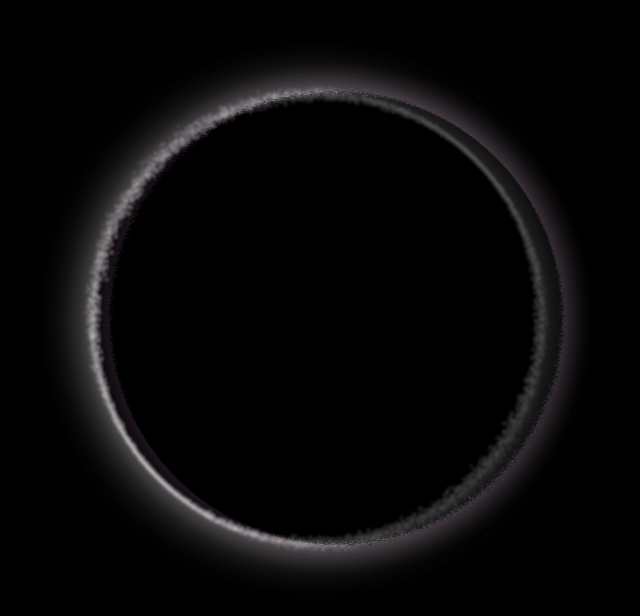
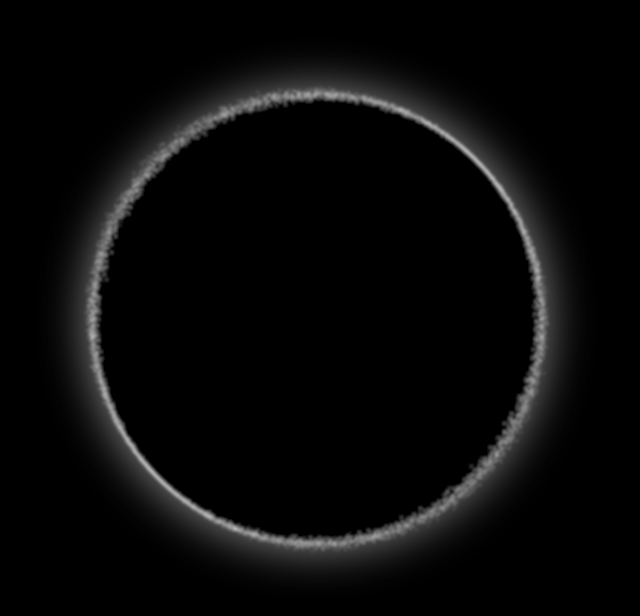
Before and after one commit to Lo-str/lo-presentation, a React (Vite) app: page / in a window 1280 px wide. Shown: the part 144-760 px from the top of the page, without its empty margins (323-963 px from the left). Built offline with nearby package versions, Linux system fonts and the light colour scheme.

Commit message:
added keyframes animation

```diff
--- a/src/pages/Home/Home.jsx
+++ b/src/pages/Home/Home.jsx
@@ -32,6 +32,28 @@ function Home() {
                         />
                     </svg>
 
+                    {/* White */}
+                    <svg className={`
+                        ${styles.layer} ${styles.layerWhite}
+                        `} viewBox="0 0 800 800">
+                        <defs>
+                            <filter id="eclipseShadowWhite">
+                                <feTurbulence type="fractalNoise" baseFrequency="0.85" numOctaves="2" result="noise" />
+                                <feDisplacementMap in="SourceGraphic" in2="noise" scale="14" />
+                                {/* <feGaussianBlur stdDeviation="8" /> */}
+                            </filter>
+                        </defs>
+                        <circle
+                            cx="400"
+                            cy="400"
+                            r="200"
+                            fill="black"
+                            stroke="white"
+                            strokeWidth="2"
+                            filter="url(#eclipseShadowWhite)"
+                        />
+                    </svg>
+
                     {/* RED */}
                     <svg className={`
                         ${styles.layer} ${styles.layerRed}
@@ -48,8 +70,8 @@ function Home() {
                             cy="400"
                             r="200"
                             fill="black"
-                            stroke="black"
-                            strokeWidth="2"
+                            stroke="red"
+                            strokeWidth="4"
                             filter="url(#eclipseShadowRed)"
                         />
                     </svg>
@@ -70,8 +92,8 @@ function Home() {
                             cy="400"
                             r="200"
                             fill="black"
-                            stroke="black"
-                            strokeWidth="2"
+                            stroke="cyan"
+                            strokeWidth="4"
                             filter="url(#eclipseShadowBlue)"
                         />
                     </svg>
--- a/src/pages/Home/Home.module.scss
+++ b/src/pages/Home/Home.module.scss
@@ -37,43 +37,114 @@
 }
 
 .layerOG {
+    position:relative;
     opacity: 1;
     animation: flickering 20s infinite;
     filter: drop-shadow(0 0 25px rgba(248, 246, 246, 0.785));
+    z-index: 2;
 }
 
 .layerRed,
 .layerBlue {
-  opacity: 0.25;
-//   mix-blend-mode: screen;
-  animation: uiGlitch 12s infinite;
+  position: absolute;
+  mix-blend-mode: screen;
+  animation: uiGlitch 20s steps(1, end) infinite;
+  z-index: 1;
+}
+
+.layerWhite {
+  opacity: 0;
+  filter: drop-shadow(0 0 30px rgba(248, 246, 246, 0.785));
+  animation: glitchWhite 20s infinite;
+  z-index: 1;
 }
 
 .layerRed {
   transform: translate(0, 0);
   opacity: 0;
-  filter: drop-shadow(0 0 18px rgba(255, 60, 60, 0.6));
+  filter: drop-shadow(0 0 30px rgba(255, 60, 60, 0.463));
 }
 
 .layerBlue {
-  transform: translate(0, 0);
+  transform: translate(0, 5px);
   opacity: 0;
-  filter: drop-shadow(0 0 18px rgba(80, 170, 255, 0.6));
+  animation-delay: .1s;
+  filter: drop-shadow(0 0 30px rgba(0, 255, 255, 0.361));
 }
 
 @keyframes uiGlitch {
-  0%  { transform: translate(0, 0); opacity: 0; }
-  1% { transform: translate(10px, 0px); opacity: 0.30; }
-  2%  { transform: translate(0, 0); opacity: 0; }
-  53% { transform: translate(20px, -1px); opacity: .2; }
-  54% { transform: translate(0, 0); opacity: 0; }
-  70% { transform: translate(20px, -1px); opacity: .35; }
-  71% { transform: translate(0, 0); opacity: 0; }
-  94% { transform: translate(-30px, 1px); opacity: 0.18; }
-  95% { transform: translate(0, 0); opacity: 0; }
-  96% { transform: translate(-40px, 2px); opacity: 0.5; }
-  97% { transform: translate(0, 0); opacity: 0; }
-  100%{ transform: translate(0, 0); opacity: 0.25; }
+    0%, 0.99%   { transform: translate(0,0); opacity: 0; }
+
+    /* burst 1 */
+    1%          { transform: translate(5px, 0); opacity: .6; }
+    1.2%        { transform: translate(0,0); opacity: 0; }
+
+    /* hold */
+    1.2%, 52.99% { transform: translate(0,0); opacity: 0; }
+
+    /* burst 2 */
+    53%         { transform: translate(-5px, -1px); opacity: .2; }
+    53.2%       { transform: translate(0,0); opacity: 0; }
+
+    /* hold */
+    53.2%, 69.99% { transform: translate(0,0); opacity: 0; }
+
+    /* burst 3 */
+    70%         { transform: translate(5px, -5px); opacity: .3; }
+    70.2%       { transform: translate(0,0); opacity: 0; }
+
+    /* hold */
+    70.2%, 93.99% { transform: translate(0,0); opacity: 0; }
+
+    /* burst 4 */
+    94%         { transform: translate(-10px, 1px); opacity: .8; }
+    94.5%       { transform: translate(0,0); opacity: 0; }
+
+    /* burst 5 */
+    96%         { transform: translate(0, 5px); opacity: .35; }
+    96.5%       { transform: translate(0,0); opacity: 0; }
+    100%        { transform: translate(0,0); opacity: 0; }
+}
+
+@keyframes glitchWhite {
+    0%, 19.9%       { transform: translate(0,0); opacity: 0; }
+
+  /* burst 1 */
+    20%             { transform: translate(50px, 30px); opacity: .8; }
+    20.5%, 29.9%      { transform: translate(0,0); opacity: 0; }
+
+    30%           { transform: translate(0, -300px); opacity: .5; }
+    30.2%, 30.4%      { transform: translate(0,-300px); opacity: 0; }
+
+    30.6%             { transform: translate(0, -300px); opacity: 1; }
+    30.8%, 40%      { transform: translate(0,-300px); opacity: 0; }
+
+    40.2%           { transform: translate(0, -300px); opacity: 1; }
+    40.4%, 40.6%      { transform: translate(0,-300px); opacity: 0; }
+
+    40.8%           { transform: translate(100px, 300px); opacity: 1; }
+    50%, 50.2%      { transform: translate(0, 0); opacity: 0; }
+
+    50.4%           { transform: translate(100px, 300px); opacity: 1; }
+    50.6%, 50.8%      { transform: translate(0, 0); opacity: 0; }
+
+    51%           { transform: translate(100px, 300px); opacity: 0.5; }
+    51.2%, 53.2%      { transform: translate(100px ,300px); opacity: 1; }
+
+    53.4%             { transform: translate(0, -300px); opacity: 1; }
+    53.6%, 53.8%      { transform: translate(0,0); opacity: 0; }
+
+    // burst 2
+    53.9%           { transform: translate(-100px, -30px); opacity: .5; }
+    60%, 60.2%      { transform: translate(0,0); opacity: 0; }
+
+    // burst 3
+    78.9%           { transform: translate(200px, 70px); opacity: .9; }
+    79%, 79.1%      { transform: translate(0,0); opacity: 0; }
+
+     // burst 4
+    80%         { transform: translate(100px, -10px); opacity: .4; }
+    80.4%, 100% { transform: translate(0,0); opacity: 0; }
 }
 
 @keyframes flickering {
```
